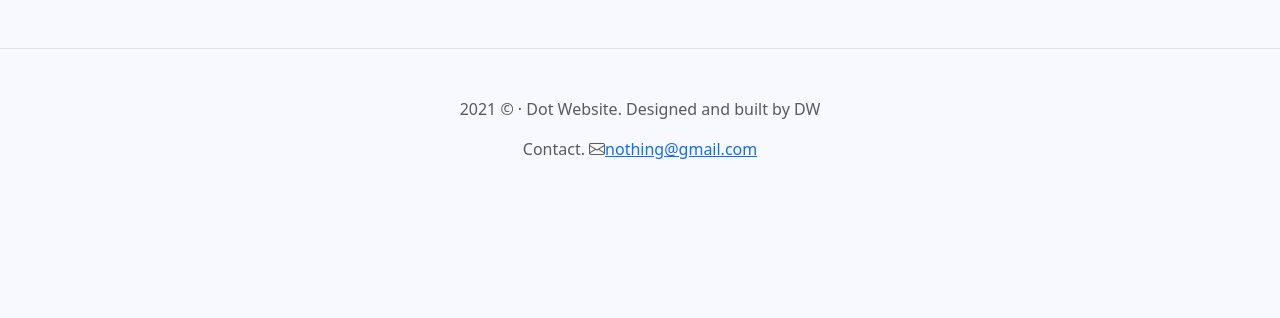
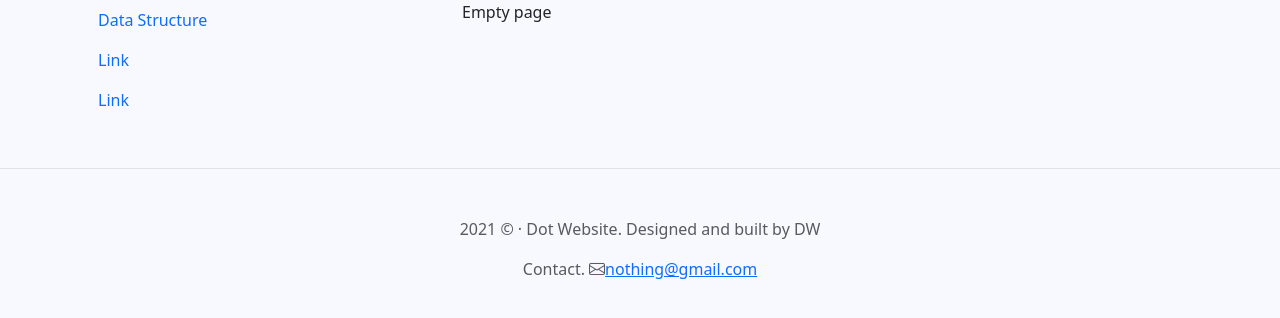
Before and after one commit to Maxium1997/Dot_Website, a Django app: page / in a window 1280 px wide. Shown: the part 96-414 px from the top of the page. Run offline with Django 4.2, Linux system fonts and the light colour scheme.

Commit message:
Finished the index page layout.

```diff
--- a/templates/index.html
+++ b/templates/index.html
@@ -1 +1,30 @@
 {% extends 'base.html' %}
+
+{% block body %}
+<div class="container">
+    <div class="row">
+        <div class="col-lg-4 col-sm-12">
+            <ul class="nav flex-column nav-pills">
+<!--                <li class="nav-item">-->
+<!--                    <a class="nav-link active" aria-current="page" href="#">Active</a>-->
+<!--                </li>-->
+<!--                <li class="nav-item">-->
+<!--                    <a class="nav-link disabled" aria-disabled="true">Disabled</a>-->
+<!--                </li>-->
+                <li class="nav-item">
+                    <a class="nav-link"href="#">Data Structure</a>
+                </li>
+                <li class="nav-item">
+                    <a class="nav-link" href="#">Link</a>
+                </li>
+                <li class="nav-item">
+                    <a class="nav-link" href="#">Link</a>
+                </li>
+            </ul>
+        </div>
+        <div class="col-lg-8 col-sm-12">
+            Empty page
+        </div>
+    </div>
+</div>
+{% endblock %}
```
